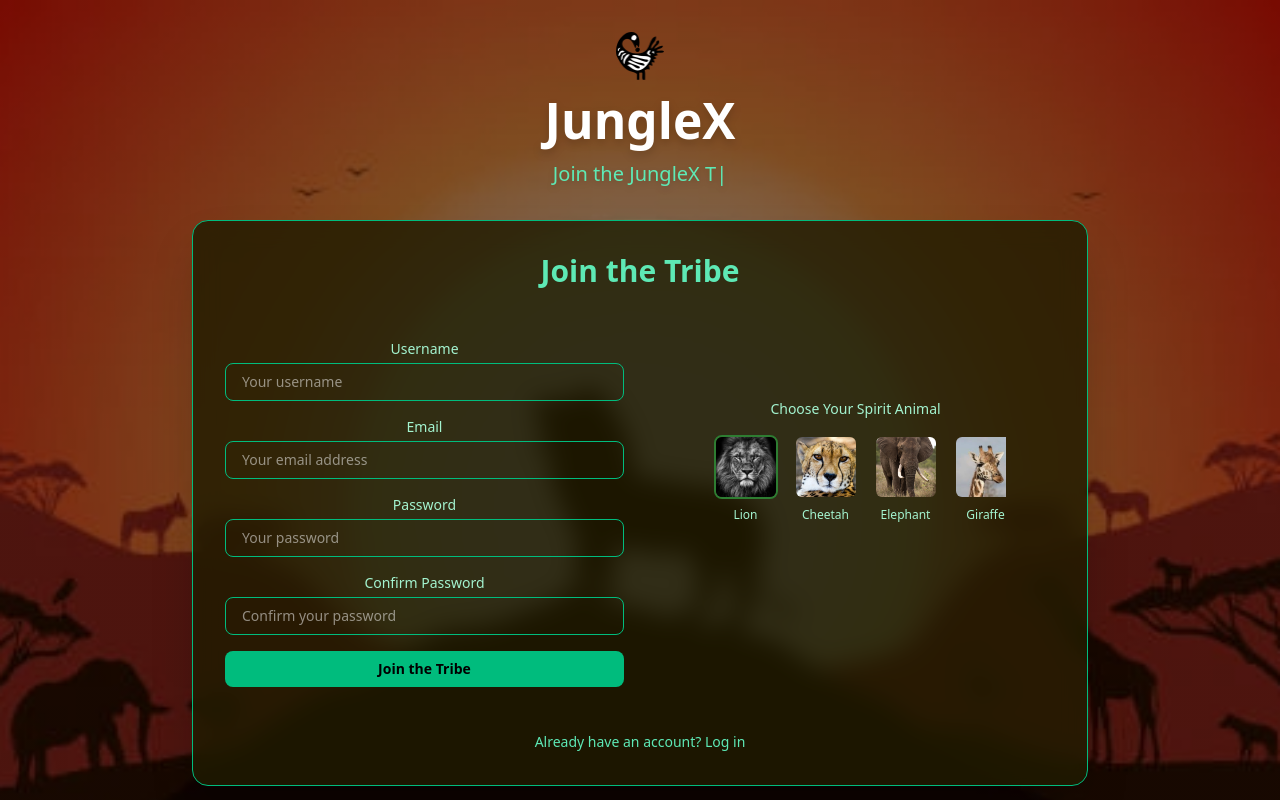
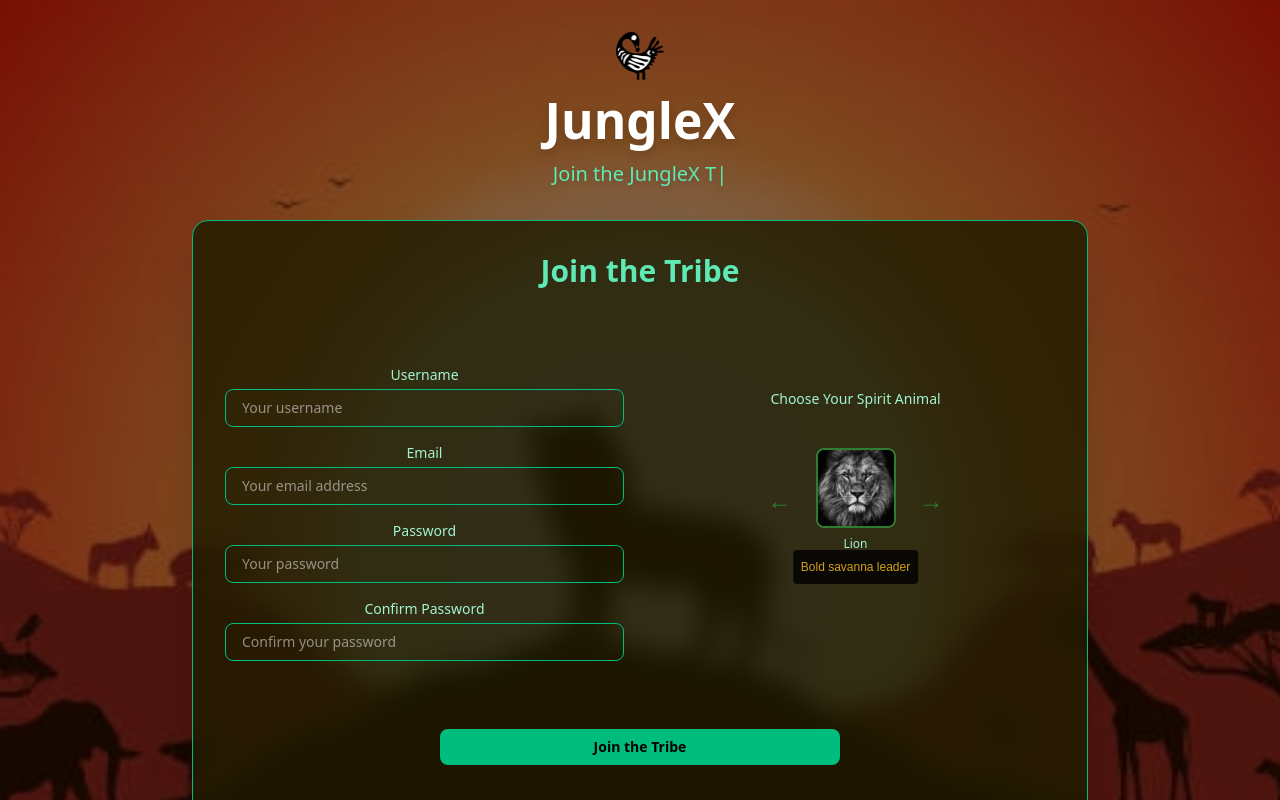
Before and after one commit to admin-elodi/junglex, a React (Vite) app: page /signup in a window 1280 px wide. Both pictures are taken after a click on the element "Lion". Shown: the top 800 px of the page. Built offline with nearby package versions, Linux system fonts and the light colour scheme.

Commit message:
more changes on carsouel

```diff
--- a/src/components/auth/AnimalAvatar.jsx
+++ b/src/components/auth/AnimalAvatar.jsx
@@ -1,5 +1,5 @@
 // src/components/auth/AnimalAvatar.jsx
-import React from 'react';
+import React, { useState } from 'react';
 import { motion as Motion } from 'framer-motion';
 import lion from '@assets/images/spirit-animals/lion.webp';
 import cheetah from '@assets/images/spirit-animals/cheetah.webp';
@@ -9,34 +9,91 @@ import rhino from '@assets/images/spirit-animals/rhino.webp';
 import styles from './AnimalAvatar.module.css';
 
 const animals = [
-  { name: 'Lion', image: lion },
-  { name: 'Cheetah', image: cheetah },
-  { name: 'Elephant', image: elephant },
-  { name: 'Giraffe', image: giraffe },
-  { name: 'Rhino', image: rhino },
+  { name: 'Lion', image: lion, description: 'Bold savanna leader' },
+  { name: 'Cheetah', image: cheetah, description: 'Swift agile hunter' },
+  { name: 'Elephant', image: elephant, description: 'Wise gentle giant' },
+  { name: 'Giraffe', image: giraffe, description: 'Graceful tall visionary' },
+  { name: 'Rhino', image: rhino, description: 'Resilient mighty force' },
 ];
 
 const AnimalAvatar = ({ onSelect, selectedAnimal }) => {
+  const [currentIndex, setCurrentIndex] = useState(0);
+  const [tappedAnimal, setTappedAnimal] = useState(null);
+  const [isHovered, setIsHovered] = useState(false);
+
+  const handleNext = () => {
+    setCurrentIndex((prev) => (prev + 1) % animals.length);
+    setIsHovered(false);
+  };
+
+  const handlePrev = () => {
+    setCurrentIndex((prev) => (prev - 1 + animals.length) % animals.length);
+    setIsHovered(false);
+  };
+
+  const handleSelect = (animalName) => {
+    console.log('Tapped animal:', animalName); // Debug state
+    setTappedAnimal(animalName === tappedAnimal ? null : animalName);
+    onSelect(animalName);
+  };
+
+  const currentAnimal = animals[currentIndex];
+
   return (
     <div className={styles.carouselContainer}>
       <div className={styles.carousel}>
-        {animals.map((animal) => (
-          <Motion.div
-            key={animal.name}
-            className={`${styles.animalItem} ${selectedAnimal === animal.name ? styles.selected : ''}`}
-            onClick={() => onSelect(animal.name)}
+        <Motion.button
+          className={styles.navButton}
+          onClick={handlePrev}
           whileHover={{ scale: 1.1 }}
           whileTap={{ scale: 0.9 }}
+          aria-label="Previous animal"
+        >
+          ←
+        </Motion.button>
+        <Motion.div
+          className={`${styles.animalItem} ${selectedAnimal === currentAnimal.name ? styles.selected : ''}`}
+          onClick={() => handleSelect(currentAnimal.name)}
+          onMouseEnter={() => setIsHovered(true)}
+          onMouseLeave={() => setIsHovered(false)}
+          initial={{ opacity: 0, x: 20 }}
+          animate={{ opacity: 1, x: 0 }}
+          transition={{ duration: 0.3 }}
         >
           <img
-              src={animal.image}
-              alt={`${animal.name} spirit animal`}
+            src={currentAnimal.image}
+            alt={`${currentAnimal.name} spirit animal`}
             className={styles.animalImage}
           />
-            <p className="text-emerald-200 text-xs font-ubuntu mt-2">{animal.name}</p>
+          <p className="text-emerald-200 text-xs font-ubuntu mt-2">{currentAnimal.name}</p>
+          {isHovered && selectedAnimal !== currentAnimal.name && (
+            <div className={styles.tooltip}>
+              {currentAnimal.description}
+            </div>
+          )}
+          {selectedAnimal === currentAnimal.name && (
+            <div className={styles.tooltip}>
+              {currentAnimal.description}
+            </div>
+          )}
         </Motion.div>
-        ))}
+        <Motion.button
+          className={styles.navButton}
+          onClick={handleNext}
+          whileHover={{ scale: 1.1 }}
+          whileTap={{ scale: 0.9 }}
+          aria-label="Next animal"
+        >
+          →
+        </Motion.button>
       </div>
+      {tappedAnimal && (
+        <div className={styles.mobileDescription}>
+          <p className="text-white text-sm font-ubuntu text-center">
+            {animals.find((animal) => animal.name === tappedAnimal)?.description}
+          </p>
+        </div>
+      )}
     </div>
   );
 };
--- a/src/components/auth/AnimalAvatar.module.css
+++ b/src/components/auth/AnimalAvatar.module.css
@@ -2,27 +2,31 @@
 .carouselContainer {
   width: 100%;
   max-width: 300px;
-  height: 200px; /* Fixed height for carousel */
-  overflow-x: auto;
-  overflow-y: hidden;
+  height: 220px;
   padding: 0.5rem;
+  display: flex;
+  flex-direction: column;
+  align-items: center;
 }
 
 .carousel {
   display: flex;
+  align-items: center;
+  justify-content: center;
   gap: 1rem;
-  justify-content: flex-start;
+  width: 100%;
+  height: 150px;
 }
 
 .animalItem {
-  flex: 0 0 auto;
   cursor: pointer;
   text-align: center;
+  position: relative;
 }
 
 .animalImage {
-  width: 64px; /* Fixed size for uniformity */
-  height: 64px;
+  width: 80px;
+  height: 80px;
   object-fit: cover;
   border-radius: 8px;
   border: 2px solid transparent;
@@ -31,3 +35,47 @@
 .selected .animalImage {
   border-color: #2E7D32; /* Baobab Green */
 }
+
+.navButton {
+  background: none;
+  border: none;
+  color: #2E7D32;
+  font-size: 1.5rem;
+  cursor: pointer;
+  padding: 0.5rem;
+}
+
+.tooltip {
+  position: absolute;
+  bottom: -2rem;
+  left: 50%;
+  transform: translateX(-50%);
+  background-color: rgba(0, 0, 0, 0.8);
+  color: #D4A017; /* Sahara Beige */
+  padding: 0.5rem;
+  border-radius: 4px;
+  font-size: 0.75rem;
+  font-family: 'Ubuntu', sans-serif;
+  white-space: nowrap;
+  z-index: 10;
+  max-width: 200px;
+}
+
+.mobileDescription {
+  display: block;
+  margin-top: 0.5rem;
+  padding: 0.5rem;
+  width: 100%;
+  text-align: center;
+  opacity: 1; /* Ensure visibility */
+}
+
+.mobileDescription p {
+  color: #FFFFFF !important; /* Force white text */
+}
+
+@media (min-width: 1024px) {
+  .mobileDescription {
+    display: none;
+  }
+}
--- a/src/pages/SignUp.jsx
+++ b/src/pages/SignUp.jsx
@@ -241,15 +241,6 @@ const SignUp = () => {
                   {error}
                 </p>
               )}
-              <Motion.button
-                type="submit"
-                className="w-full py-2 bg-emerald-500 text-black font-bold rounded-lg hover:bg-emerald-600 transition-all duration-300 text-sm font-ubuntu"
-                whileHover={{ scale: 1.05 }}
-                whileTap={{ scale: 0.95 }}
-                aria-label="Sign up for JungleX"
-              >
-                Join the Tribe
-              </Motion.button>
             </div>
             <div className={styles.avatarGroup}>
               <label className="block text-emerald-200 font-medium mb-2 text-sm font-ubuntu text-center">
@@ -258,10 +249,19 @@ const SignUp = () => {
               <AnimalAvatar onSelect={handleAnimalSelect} selectedAnimal={formData.spiritAnimal} />
             </div>
           </div>
-          <div className="mt-4 text-center">
+          <div className={styles.submitGroup}>
+            <Motion.button
+              type="submit"
+              className="w-full py-2 bg-emerald-500 text-black font-bold rounded-lg hover:bg-emerald-600 transition-all duration-300 text-sm font-ubuntu"
+              whileHover={{ scale: 1.05 }}
+              whileTap={{ scale: 0.95 }}
+              aria-label="Sign up for JungleX"
+            >
+              Join the Tribe
+            </Motion.button>
             <Link
               to="/"
-              className="text-emerald-300 hover:text-emerald-100 text-sm font-ubuntu"
+              className="text-emerald-300 hover:text-emerald-100 text-sm font-ubuntu mt-4 inline-block"
               aria-label="Back to login"
             >
               Already have an account? Log in
--- a/src/pages/SignUp.module.css
+++ b/src/pages/SignUp.module.css
@@ -15,7 +15,7 @@
   flex-direction: column;
   gap: 1rem;
   width: 100%;
-  max-width: 400px; /* Limit input group width */
+  max-width: 400px;
 }
 
 .avatarGroup {
@@ -23,7 +23,17 @@
   flex-direction: column;
   align-items: center;
   width: 100%;
-  max-width: 400px; /* Match input group width */
+  max-width: 400px;
+}
+
+.submitGroup {
+  display: flex;
+  flex-direction: column;
+  align-items: center;
+  gap: 1rem;
+  width: 100%;
+  max-width: 400px;
+  margin-top: 2.5rem; /* Increased for mobile description */
 }
 
 @media (min-width: 1024px) {
@@ -31,8 +41,8 @@
     display: grid;
     grid-template-columns: 1fr 1fr;
     gap: 2rem;
-    align-items: center; /* Center horizontally */
-    min-height: 400px; /* Ensure consistent height */
+    align-items: center;
+    min-height: 400px;
   }
 
   .inputGroup {
@@ -43,6 +53,12 @@
   .avatarGroup {
     grid-column: 2;
     justify-self: center;
-    align-items: center; /* Center vertically */
+    align-items: center;
+  }
+
+  .submitGroup {
+    grid-column: 1 / -1;
+    justify-self: center;
+    margin-top: 1rem; /* Reduced for desktop */
   }
 }
```
Lines whose indentation alone changed are shown as unchanged.
